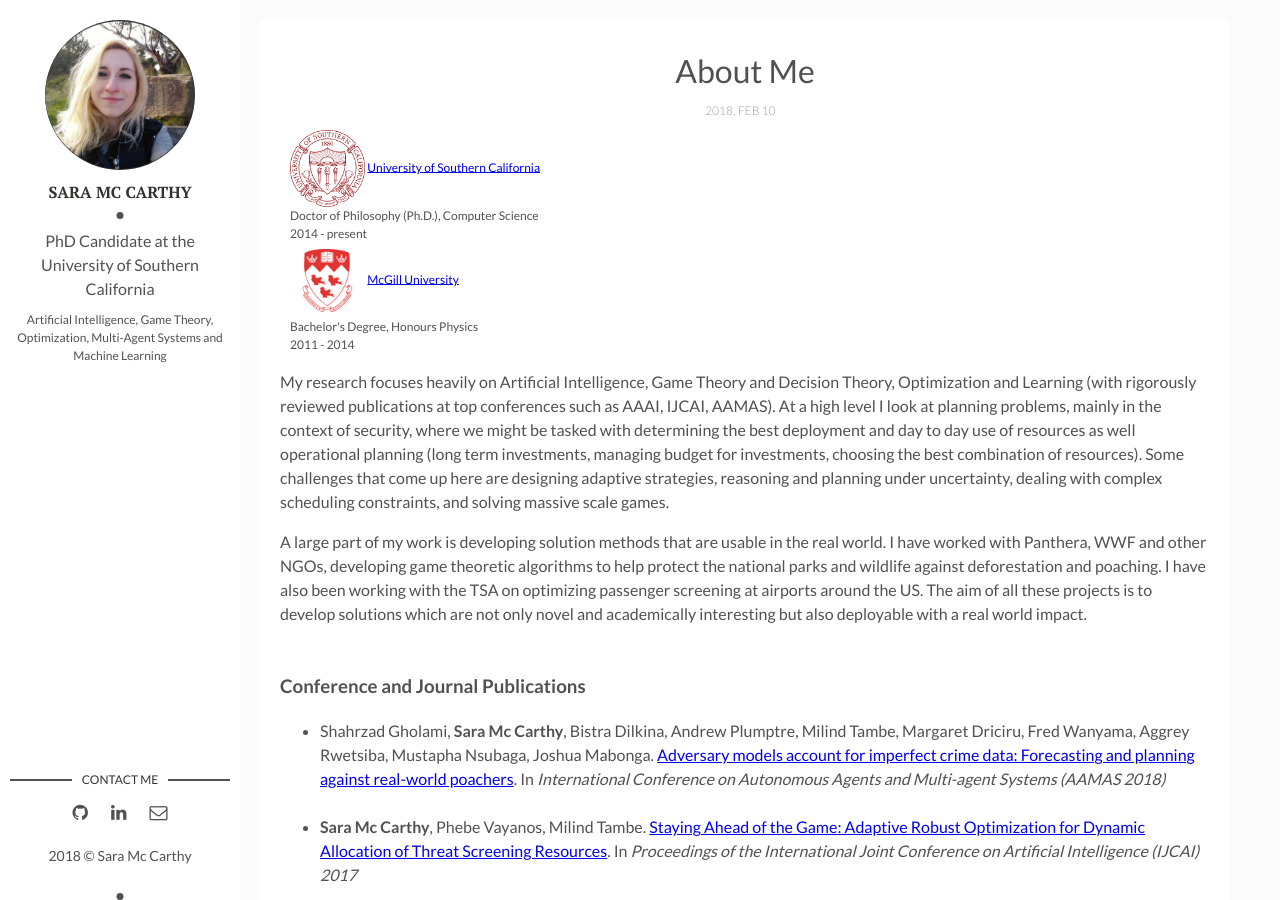
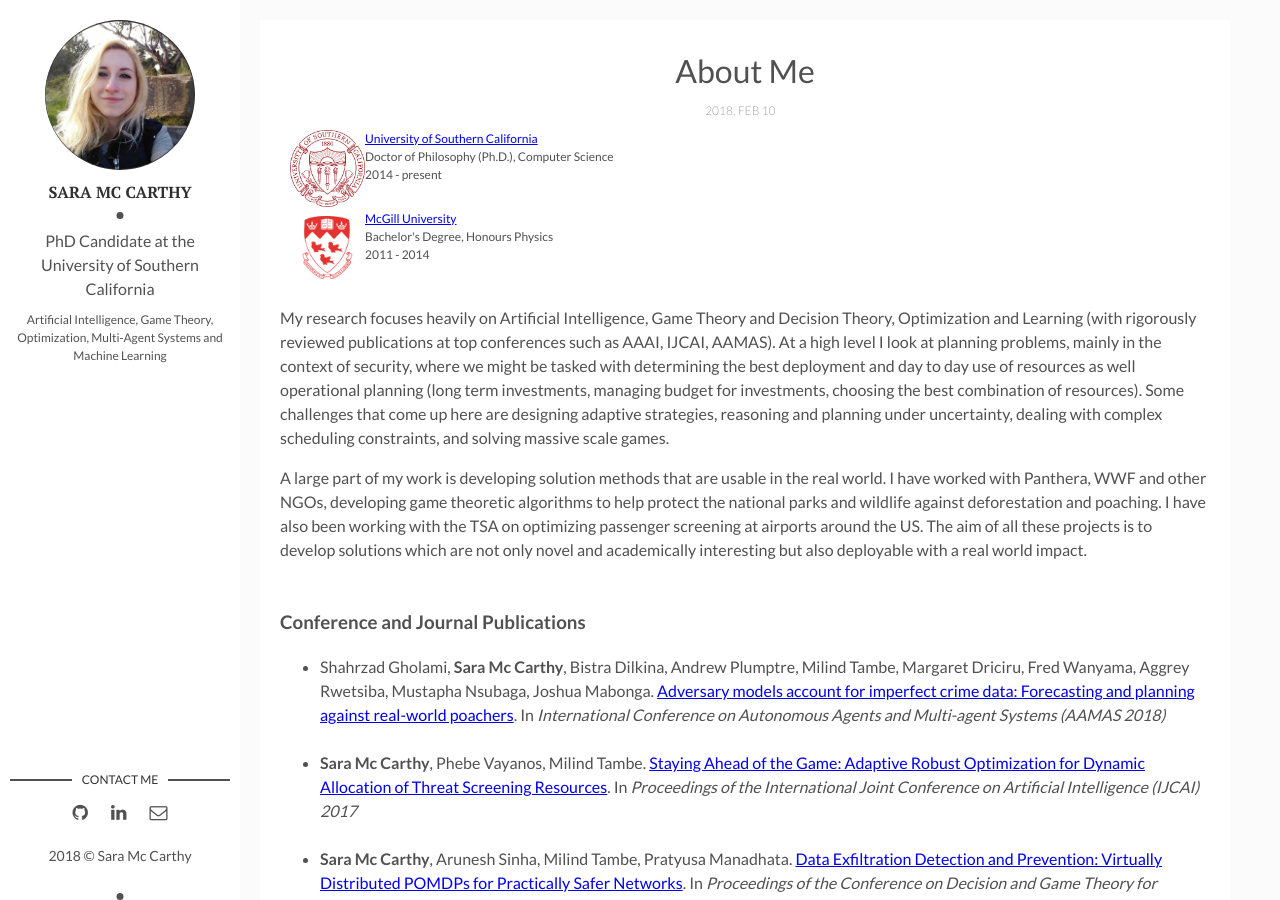
Before and after one commit to saramccarthy/saramccarthy.github.io, a Jekyll site: the page built from _posts/2018-02-10-about-me.markdown, in a window 1280 px wide and 900 px high. Built offline with Jekyll 4.4.1, drawn with Linux system fonts in a browser that asks for light colours.

Commit message:
Update 2018-02-10-about-me.markdown

```diff
--- a/_posts/2018-02-10-about-me.markdown
+++ b/_posts/2018-02-10-about-me.markdown
@@ -5,14 +5,14 @@
 blurb: Education - Research - Publications
 img:  # Add image post (optional)
 ---
-<div style="font-size:12px;margin-left:10px;">
-<img style=" width: 75px; hspace:90px" src="{{site.baseurl}}/assets/img/usc.png">
+<div style="font-size:12px;margin-left:10px;height:80px;">
+<img style=" float:left;width: 75px; hspace:90px" src="{{site.baseurl}}/assets/img/usc.png">
         <a href="http://www.usc.edu">University of Southern California</a><br>
         Doctor of Philosophy (Ph.D.), Computer Science <br>
         2014 - present
 </div>
-<div style="font-size:12px;margin-left:10px;">
-<img style="width: 75px; hspace:90px" src="{{site.baseurl}}/assets/img/mcgill.png">
+<div style="font-size:12px;margin-left:10px;height:80px">
+<img style="float:left;width: 75px; hspace:90px" src="{{site.baseurl}}/assets/img/mcgill.png">
         <a href="http://www.mcgill.ca">McGill University</a> <br>
         Bachelor's Degree, Honours Physics <br>
         2011 - 2014
```
